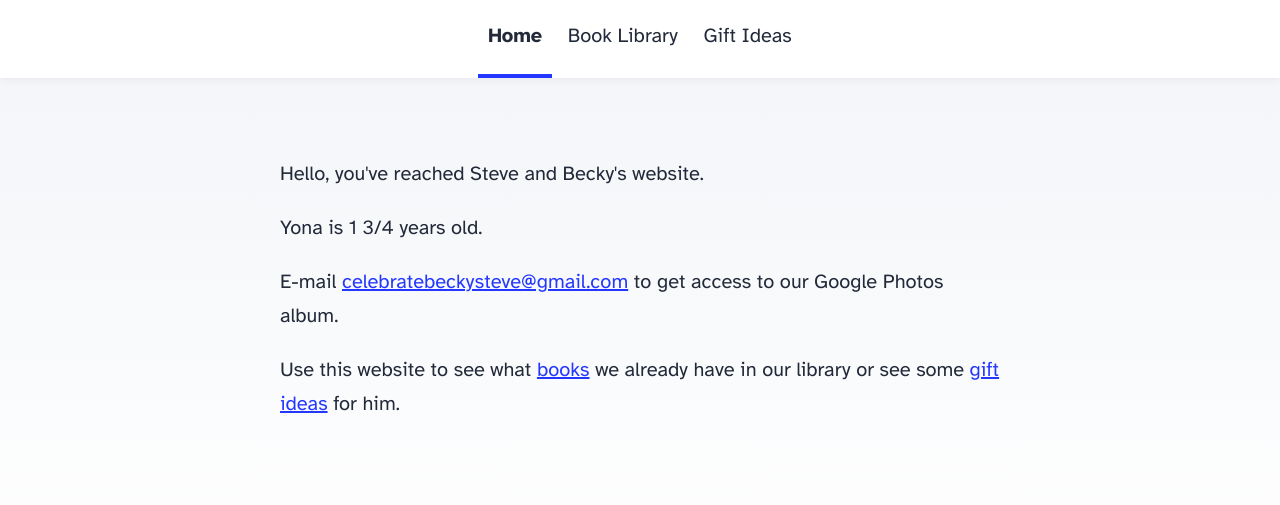
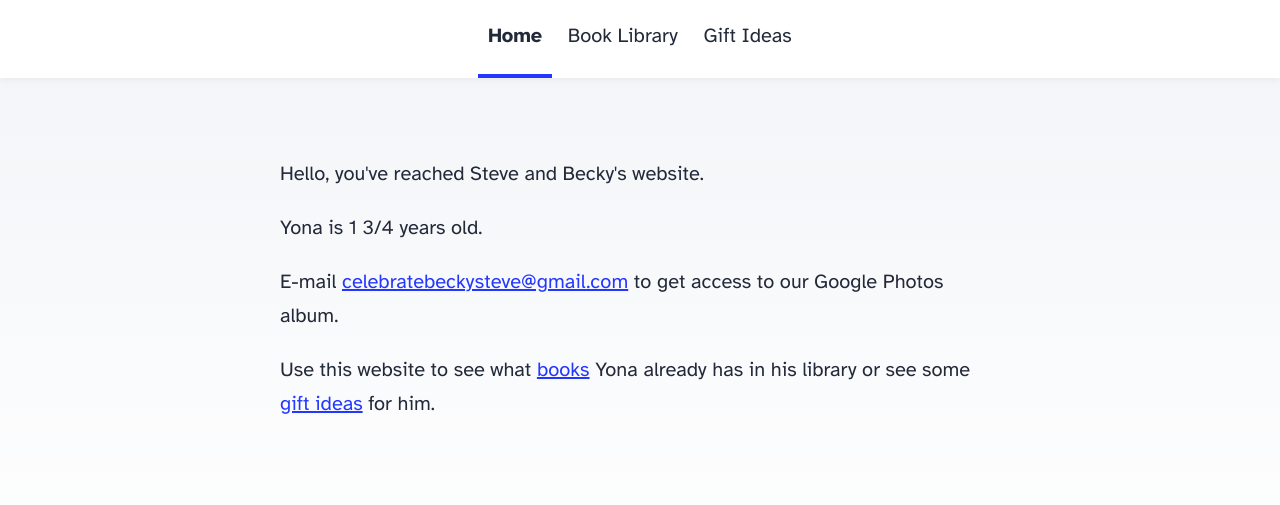
Before and after one commit to ssuffian/family.suffian.com, an Astro site: page / in a window 1280 px wide. Built offline with nearby package versions, Linux system fonts and the light colour scheme; Astro itself is replaced by a stand-in of ours.

Commit message:
Fixed home page text

```diff
--- a/src/pages/index.astro
+++ b/src/pages/index.astro
@@ -20,7 +20,7 @@ const age = agesData.approximateAge;
 			</p>
 			<p>Yona is {age} years old.</p>
 			<p>E-mail <a href="mailto:celebratebeckysteve@gmail.com">celebratebeckysteve@gmail.com</a> to get access to our Google Photos album.</p>
-			<p>Use this website to see what <a href="/library">books</a> we already have in our library or see some <a href="/gift-ideas">gift ideas</a> for him.</p>
+			<p>Use this website to see what <a href="/library">books</a> Yona already has in his library or see some <a href="/gift-ideas">gift ideas</a> for him.</p>
 		</main>
 	</body>
 </html>
```
